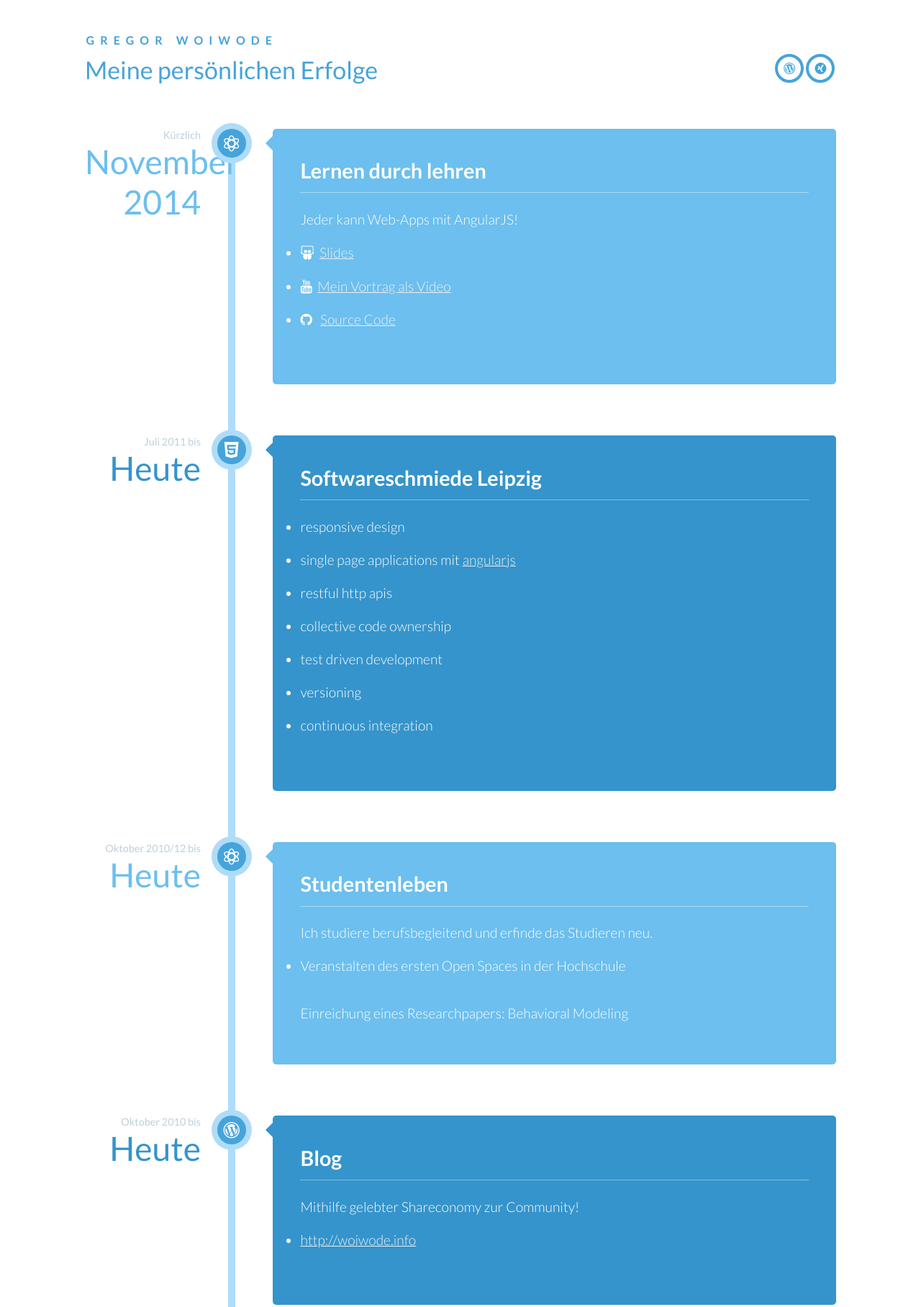
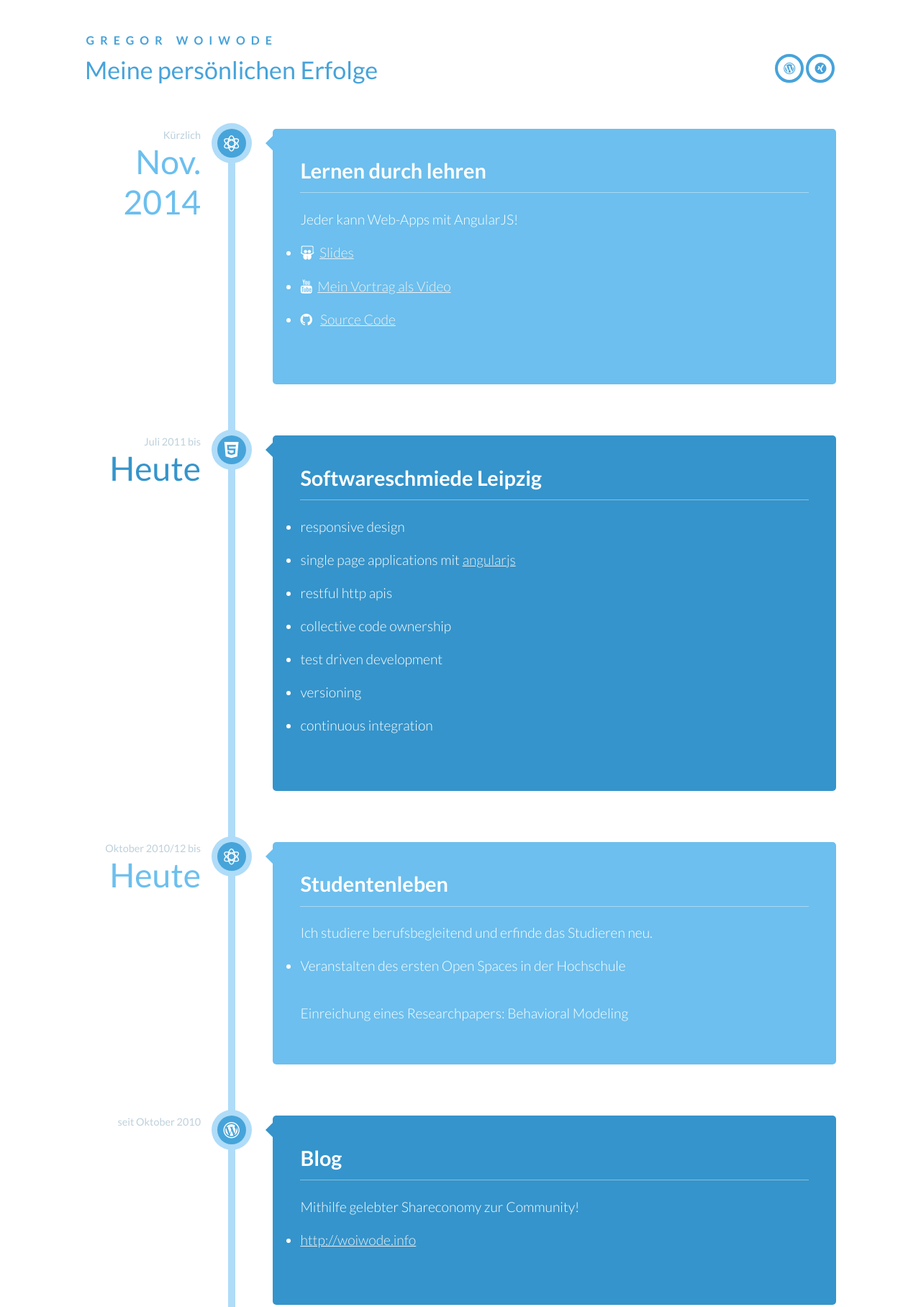
Before and after one commit to GregOnNet/Lebenslauf, a website: page index.html in a window 1280 px wide. Shown: the top 1816 px of the page at 72% size. Drawn offline with Linux system fonts and the light colour scheme.

Commit message:
Updating dates

```diff
--- a/index.html
+++ b/index.html
@@ -28,7 +28,7 @@
         <li>
           <time class="cbp_tmtime" datetime="2013-04-11T12:04">
 						<span>Kürzlich</span>
-						<span>November 2014</span>
+						<span>Nov. 2014</span>
           </time>
           <div class="cbp_tmicon cbp_tmicon-education"></div>
           <div class="cbp_tmlabel">
@@ -85,7 +85,9 @@
           </div>
         </li>
         <li>
-          <time class="cbp_tmtime" datetime="2011-07-1 "><span>Oktober 2010 bis</span>  <span>Heute</span>
+          <time class="cbp_tmtime" datetime="2011-07-1 ">
+						<span>seit Oktober 2010</span>
+						<span></span>
           </time>
           <div class="cbp_tmicon cbp_tmicon-wordpress"></div>
           <div class="cbp_tmlabel">
```
